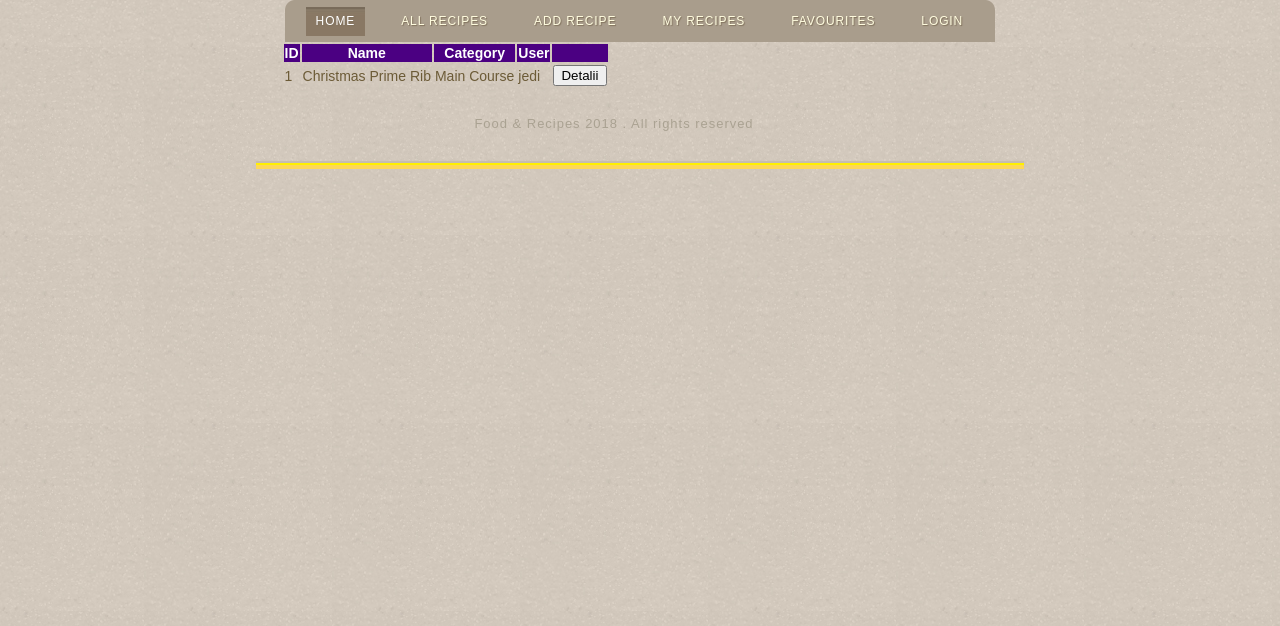
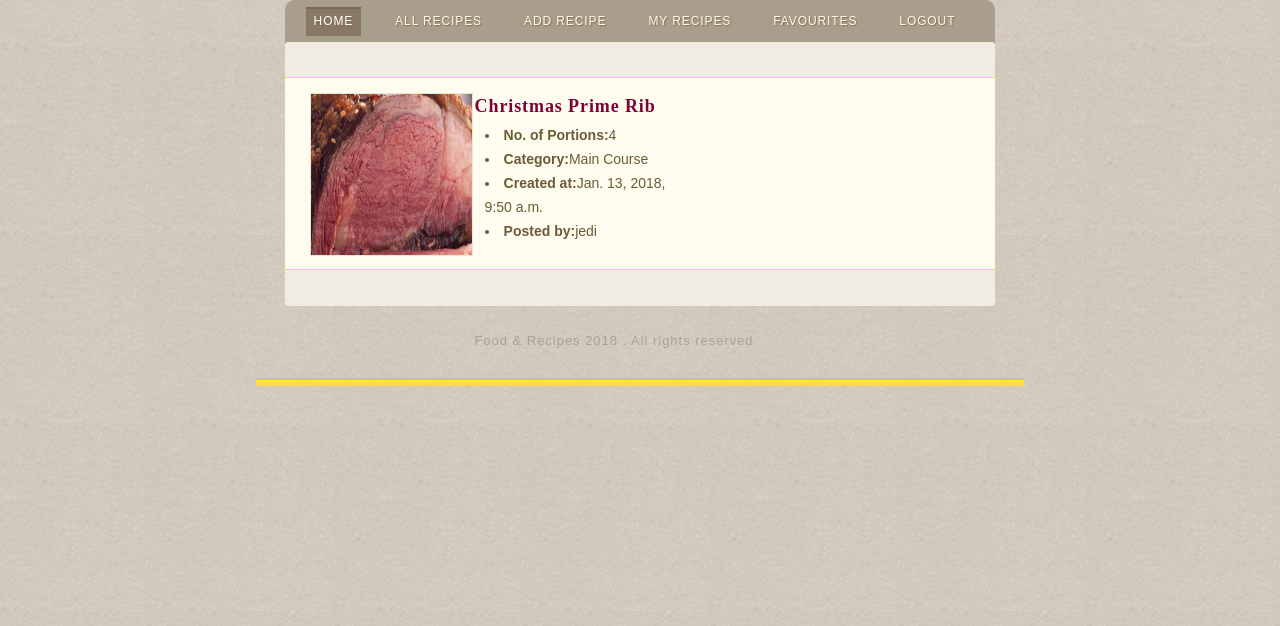
Before and after one commit to awp2017/virtual-recipe-box, a Django app: page /favourites/1/ in a window 1280 px wide. Shown: the part 145-771 px from the top of the page. Run offline with Django 3.2, Linux system fonts and the light colour scheme; a user stored in the database is signed in; data comes from the database, SQL or seed files in the repository; both versions use the stored data as it was after the commit.

Commit message:
Favourites page and menu for user/anonymous
Signed-off-by: AndreeaGrig <andreea_grig@ymail.com>

```diff
--- a/VirtualRecipeBox/RecipeApp/static/css/style.css
+++ b/VirtualRecipeBox/RecipeApp/static/css/style.css
@@ -108,7 +108,7 @@ div.body div:first-child div.header ul li a {
 	font-size: 12px;
 	letter-spacing: 0.075em;
 	line-height: 29px;
-	padding: 0 10px;
+	padding: 0 8px;
 	text-align: center;
 	text-decoration: none;
 	text-shadow: 1px 1px 1px #81725c;
--- a/VirtualRecipeBox/RecipeApp/templates/favourites.html
+++ b/VirtualRecipeBox/RecipeApp/templates/favourites.html
@@ -1,38 +1,30 @@
 {% extends 'layout.html' %}
-
-{% block title %}My favourite recipes{% endblock %}
+{% load static %}
+{% block title %}All recipes{% endblock %}
 
 {% block content %}
+<div id="content">
+					<div>
+						<ul>
+                        {% for recipe in favourites %}
+                            {%  if request.user.pk == recipe.id_user.pk %}
+							<li>
+								<a style="width:25%" href="#"><img style="height:161px;width:161px"src="{{ recipe.id_recipe.image.url }}" alt="Image"></a>
+								<div style="">
+									<h3><a href="#">{{ recipe.id_recipe.name }}</a></h3><div>
+                                    <p></p>
+                                        <ul style="padding:5px;">
+                                            <li><strong>No. of Portions:</strong>{{ recipe.id_recipe.no_portions }}</li>
+                                            <li><strong>Category:</strong>{{ recipe.id_recipe.get_category_display}}</li>
+                                            <li><strong>Created at:</strong>{{ recipe.id_recipe.created }}</li>
+                                            <li><strong>Posted by:</strong>{{ recipe.id_recipe.id_user.username }}</li>
+                                        </ul>
+								</div></div>
+							</li>
+                            {% endif %}
+                        {% endfor %}
+                        </ul>
+                    </div>
+</div>
 
-<table class="table table-bordered table-hover">
-
-    <thead  style="background-color:#4B0082; color: white">
-        <tr>
-            <th scope="col">ID</th>
-            <th scope="col">Name</th>
-            <th scope="col">Category</th>
-            <th scope="col">User</th>
-            <th scope="col"></th>
-        </tr>
-    </thead>
-    <tbody>
-        {% for favourite in favourites %}
-            {% if favourite.id_user.pk == request.user.pk %}
-        <tr >
-            <td>{{ favourite.pk }}</td>
-            <td >{{ favourite.id_recipe.name }}</td>
-            <td >{{ favourite.id_recipe.get_category_display }}</td>
-            <td >{{ favourite.id_user.username }}</td>
-            <td>
-                <a href="#">
-                    <button type="button">
-                        Detalii
-                    </button>
-                </a>
-            </td>
-        </tr>
-            {% endif %}
-        {% endfor %}
-    </tbody>
-</table>
 {% endblock %}
--- a/VirtualRecipeBox/RecipeApp/templates/layout.html
+++ b/VirtualRecipeBox/RecipeApp/templates/layout.html
@@ -22,21 +22,25 @@
 					<li>
 						<a href="{% url  'recipe_list' %}">All Recipes</a>
 					</li>
+                    {% if request.user.is_authenticated %}
 					<li>
 						<a href="#">Add Recipe</a>
 					</li>
 					<li>
-						<a href="{% url 'my_recipe_list'  %}">My Recipes</a>
+						<a href="{% url 'my_recipe_list' pk=user.pk  %}">My Recipes</a>
 					</li>
 					<li>
-						<a href="#">Favourites</a>
+						<a href="{% url 'favourites_list' pk=request.user.pk %}">Favourites</a>
 					</li>
+                    <li>
+						<a href="#">Logout</a>
+					</li>
+                    {% else %}
+
 					<li>
 						<a href="#">Login</a>
 					</li>
-                                        <li>
-						<a href="#">Logout</a>
-					</li>
+                    {% endif %}
 				</ul>
 			</div>
 			<div class="body">
--- a/VirtualRecipeBox/RecipeApp/urls.py
+++ b/VirtualRecipeBox/RecipeApp/urls.py
@@ -13,4 +13,8 @@ urlpatterns = [
     url(r'^category/(?P<category>[1-4]{1})/$',
         views.CategoryListView.as_view(),
         name='category_list'),
+    url(r'^myrecipes/(?P<pk>[0-9]+)/$',
+        views.MyRecipesView.as_view(),
+        name='my_recipe_list')
+
 ]
```
Also changed, not shown: VirtualRecipeBox/db.sqlite3.
